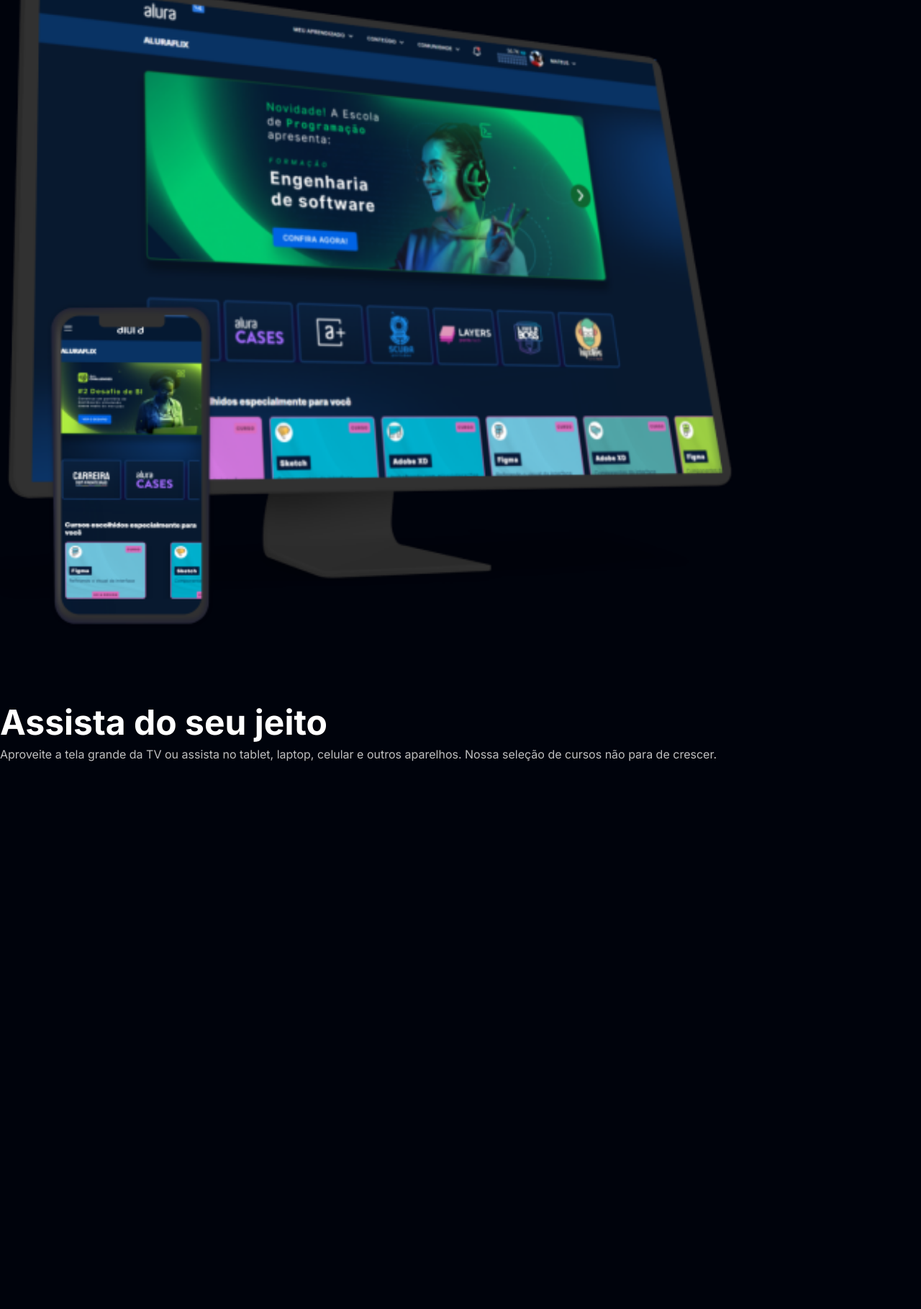
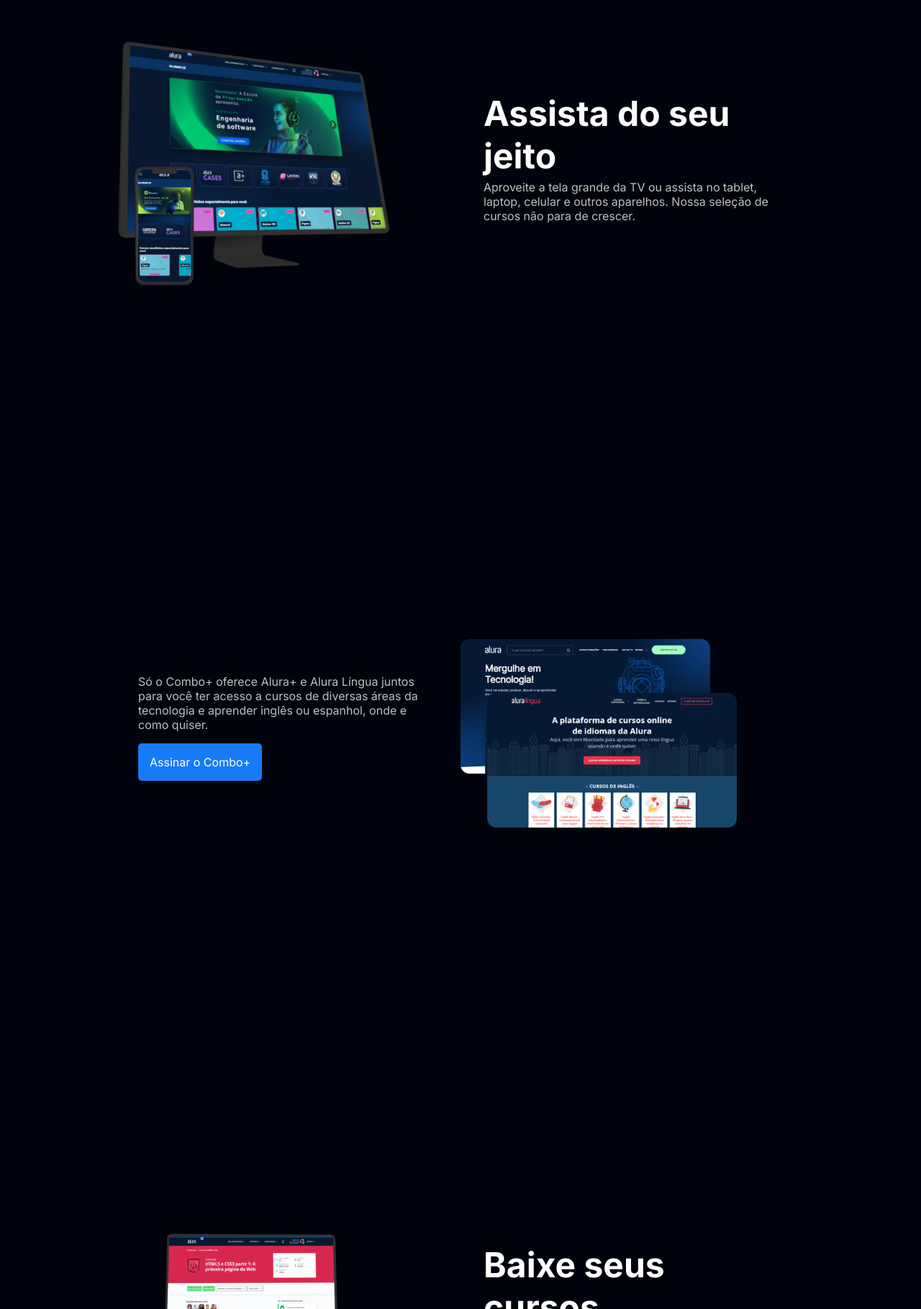
Before and after one commit to pedropassos22/alura-plus, a plain HTML site: page index.html in a window 1280 px wide. Shown: the part 981-2800 px from the top of the page at 72% size. Before the commit the page ends 2039 px from the top, so only its background shows below. Drawn offline with Linux system fonts and the light colour scheme.

Commit message:
01/11/23

```diff
--- a/index.html
+++ b/index.html
@@ -20,12 +20,28 @@
         </div>
     </section>
 
-    <section class="container__secundario">
+    <section class="container secundario">
             <img src="img/plataformas.png" alt="Um monitor e um celular com a alura plus aberto" class="secundario__imagem">
             <div class="container__descricao">
                 <h2 class="descricao__titulo">Assista do seu jeito</h2>
                 <p class="descricao__texto">Aproveite a tela grande da TV ou assista no tablet, laptop, celular e outros aparelhos. Nossa seleção de cursos não para de crescer.</p>
             </div>
-        </section>
+    </section>
+
+    <section class="container secundario">
+            <div class="container__descricao">
+                <p class="descricao__texto">Só o Combo+ oferece Alura+ e Alura Língua juntos para você ter acesso a cursos de diversas áreas da tecnologia e aprender inglês ou espanhol, onde e como quiser.</p>
+                <a href="www.alura.com.br" class="container__botao secundario__botao"> Assinar o Combo+</a>
+            </div>
+            <img src="img/telas.png" alt="Tela da alura plus e do alura linguas" class="secundario__imagem">
+    </section>
+
+    <section class="container secundario">
+        <img src="img/notebook.png" alt="Um notebook com Alura Plus" class="secundario__imagem">
+        <div class="container__descricao">
+            <h2 class="descricao__titulo">Baixe seus cursos</h2>
+            <p class="descricao__texto">Baixe e assista quando e onde quiser. Assim, seus favoritos estão sempre com você, até mesmo sem internet.</p>
+        </div>
+</section>
 </body>
 </html>
--- a/styles/styles.css
+++ b/styles/styles.css
@@ -1,14 +1,9 @@
-:root{
+:root {
     --branco-principal: #FFFFFF;
     --cinza-secundario: #C0C0C0;
     --botao-azul: #167BF7;
     --cor-de-fundo: #00030C;
     --fonte-principal: 'Inter';
-}
-
-*{
-    margin: 0;
-    padding: 0;
 }
 
 body{
@@ -19,20 +14,23 @@ body{
     font-weight: 400;
 }
 
+*{
+    margin: 0;
+    padding: 0;
+}
+
 .principal {
     background-image: url("../img/Background.png");
     background-repeat: no-repeat;
-    display: grid;
-    grid-template-columns: 50%;
+    background-size: contain;
     align-items: center;
-}
-
-.container__caixa {
-    margin: 0 6em;
+    text-align: center;
 }
 
 .container{
     height: 100vh;
+    display: grid;
+    grid-template-columns: 50% 50%;
 }
 
 .container__botao {
@@ -47,7 +45,7 @@ body{
 
 .botao__secundario {
     background-color: transparent;
-    border:2px solid var(--branco-principal);
+    border: 2px solid var(--branco-principal);
 }
 
 .container__aviso {
@@ -61,10 +59,14 @@ body{
 }
 
 .container__imagem {
-    margin: 1em 0em 2em 0;
+    margin: 1em 0 2em 0;
 }
 
-.secundario__imagem{
+.container__caixa {
+    margin: 0 6em;
+}
+
+.secundario__imagem {
     width: 80%;
 }
 
@@ -83,3 +85,12 @@ body{
 .descricao__texto {
     color: var(--cinza-secundario);
 }
+
+.secundario__botao {
+    display: inline-block;
+    margin-top: 1em;
+}
+
+.container__descricao {
+    padding: 2em;
+}
```
Also changed, not shown: img/notebook.png (added), img/telas.png (added).
